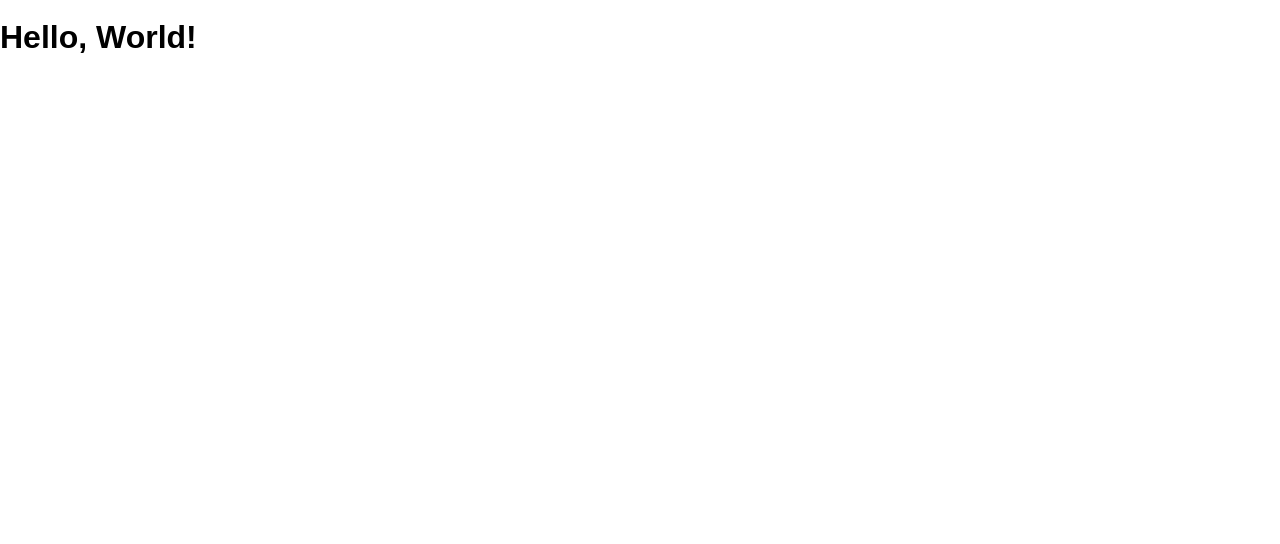
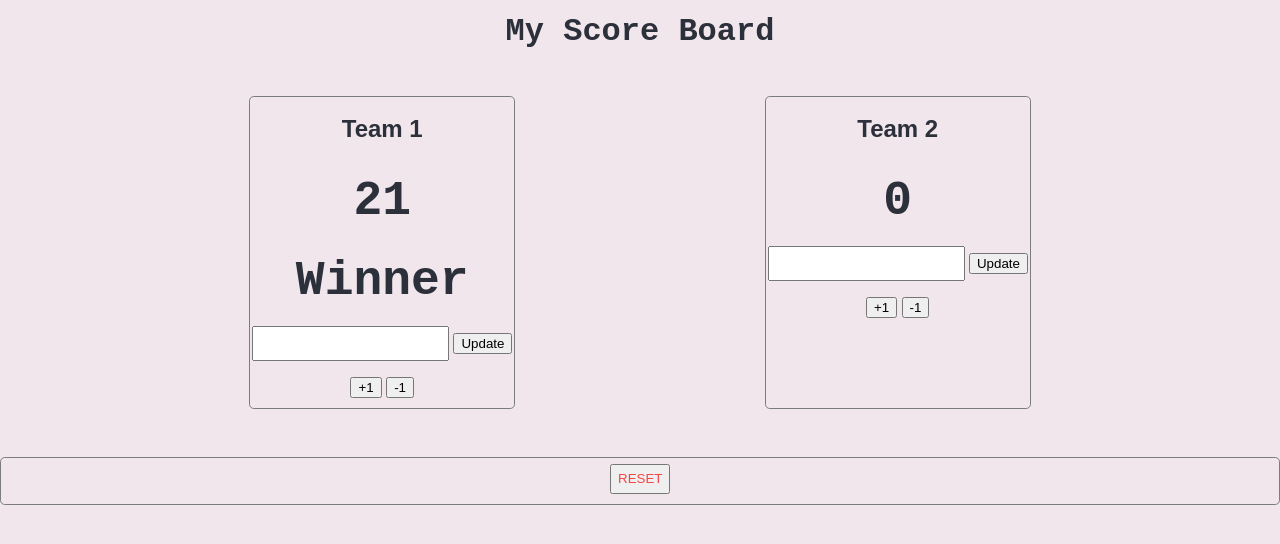
Before and after one commit to huntpie/scoreboard, a website: page public/index.html in a window 1280 px wide. Drawn offline with Linux system fonts and the light colour scheme.

Commit message:
reset not working. WinnerPopUp() taking more time than anticipated

```diff
--- a/public/index.html
+++ b/public/index.html
@@ -6,9 +6,52 @@
     <title>Scoreboard</title>
     <link rel="shortcut icon" href="/favicon.ico" />
     <link rel="stylesheet" href="/screen.css" />
+    <link
+      href="https://cdnjs.cloudflare.com/ajax/libs/font-awesome/5.12.0-2/css/all.min.css"
+      rel="stylesheet"
+    />
   </head>
   <body>
-    <h1 class="hello-world"></h1>
+    <header>
+      <h1>My Score Board</h1>
+    </header>
+    <main>
+      <section class="team1">
+        <h2 class="team1-name">Team 1</h2>
+        <h3 class="team1-score">0</h3>
+        <h3 class="winnerDisplay1" hidden>Winner</h3>
+        <fieldset>
+          <input type="text" class="update-team1-name" />
+          <button class="update-team1-name-button">Update</button>
+        </fieldset>
+        <fieldset>
+          <button class="team1-score-button-plus">+1</button>
+          <button class="team1-score-button-subtract">-1</button>
+        </fieldset>
+      </section>
+
+      <section class="team2">
+        <h2 class="team2-name">Team 2</h2>
+        <h3 class="team2-score">0</h3>
+        <h3 class="winnerDisplay2" hidden>Winner</h3>
+        <fieldset>
+          <input type="text" class="update-team2-name" />
+          <button class="update-team2-name-button">Update</button>
+        </fieldset>
+
+        <fieldset>
+          <button class="team2-score-button-plus">+1</button>
+          <button class="team2-score-button-subtract">-1</button>
+        </fieldset>
+      </section>
+    </main>
+    <section class="reset">
+      <fieldset>
+        <button class="reset-scores" style="width: 60px; height: 30px">
+          RESET
+        </button>
+      </fieldset>
+    </section>
     <script src="/main.js" charset="utf-8"></script>
   </body>
 </html>
--- a/public/main.js
+++ b/public/main.js
@@ -1,7 +1,91 @@
-function main() {
-  if (document.querySelector('h1.hello-world')) {
-    document.querySelector('h1.hello-world').textContent = 'Hello, World!'
+function updateTeam1Name(event) {
+  const team1Name = document.querySelector('h2.team1-name')
+  team1Name.textContent = event.target.value
+  console.log(event.target.value)
+  console.log(event)
+}
+function updateTeam2Name(event) {
+  const team2Name = document.querySelector('h2.team2-name')
+  team2Name.textContent = event.target.value
+  console.log(event.target.value)
+  console.log(event)
+}
+function updateTeam1NameAlt(){
+  const newTeam1Name = document.querySelector('input.update-team1-name').value
+  console.log(newTeam1Name)
+  document.querySelector('h2.team1-name').textContent = newTeam1Name
+}
+function updateTeam2NameAlt(){
+  const newTeam1Name = document.querySelector('input.update-team2-name').value
+  console.log(newTeam1Name)
+  document.querySelector('h2.team2-name').textContent = newTeam1Name
+}
+
+
+
+function updateTeam1ScorePlus(event){
+  const newTeam1Score = document.querySelector('h3.team1-score')
+  console.log(newTeam1Score)
+  if (newTeam1Score.textContent < 21) {
+  newTeam1Score.textContent++
   }
 }
+function updateTeam1ScoreSubtract(event){
+  const newTeam1Score = document.querySelector('h3.team1-score')
+  console.log(newTeam1Score)
+  if (newTeam1Score.textContent > 0) {
+    newTeam1Score.textContent--
+  }
+}
+function updateTeam2ScorePlus(event){
+  const newTeam2Score = document.querySelector('h3.team2-score')
+  console.log(newTeam2Score)
+  if (newTeam2Score.textContent < 21) {
+  newTeam2Score.textContent++
+  }
+}
+function updateTeam2ScoreSubtract(event){
+  const newTeam2Score = document.querySelector('h3.team2-score')
+  console.log(newTeam2Score)
+  if (newTeam2Score.textContent > 0) {
+    newTeam2Score.textContent--
+  }
+}
+function winnerPopUp(event){
+  const team2Score = document.querySelector('h3.team2-score')
+  const team1Score = document.querySelector('h3.team1-score')
+  const displayWinner1 = document.querySelector('h3.winnerDisplay1')
+  const displayWinner2 = document.querySelector('h3.winnerDisplay2')
+    if (team1Score.textContent = 21) {
+    displayWinner1.removeAttribute('hidden')
+    } else if (team2Score.textContent = 21){
+      displayWinner2.removeAttribute('hidden')
+    }
+}
+function updateAllScores(event){
+  const zeroScore1 = document.querySelector('h3.team1-score')
+  const zeroScore2 = document.querySelector('h3.team2-score')
+  const displayWinner1 = document.querySelector('h3.winnerDisplay1')
+  displayWinner1.addAttribute('hidden')
+  zeroScore1.textContent == 0
+  zeroScore2.textContent == 0
+}
+
+
+
+function main() {
+  document.querySelector('input.update-team1-name').addEventListener('input', updateTeam1Name)
+  document.querySelector('input.update-team2-name').addEventListener('input', updateTeam2Name)
+  document.querySelector('button.update-team1-name-button').addEventListener('click', updateTeam1NameAlt)
+  document.querySelector('button.update-team2-name-button').addEventListener('click', updateTeam2NameAlt)
+  document.querySelector('button.team1-score-button-plus').addEventListener('click',updateTeam1ScorePlus)
+  document.querySelector('button.team1-score-button-subtract').addEventListener('click',updateTeam1ScoreSubtract)
+  document.querySelector('button.team2-score-button-plus').addEventListener('click',updateTeam2ScorePlus)
+  document.querySelector('button.team2-score-button-subtract').addEventListener('click',updateTeam2ScoreSubtract)
+  document.querySelector('button.reset-scores').addEventListener('click',updateAllScores)
+  winnerPopUp()
+}
+
+
 
 document.addEventListener('DOMContentLoaded', main)
--- a/public/screen.css
+++ b/public/screen.css
@@ -9,4 +9,65 @@ html {
 body {
   margin: 0;
   min-height: 100%;
+  background-color: #f1e6eb;
+  color: #2b303a;
 }
+
+h1 {
+  text-align: center;
+  font-family: Monospace;
+  margin: 1rem 0 3rem 0;
+}
+
+main {
+  display: flex;
+  flex-wrap: wrap;
+  justify-content: space-evenly;
+}
+
+section {
+  min-width: 15rem;
+  border: thin solid #7c7c7c;
+  border-radius: 0.3rem;
+  margin-bottom: 3rem;
+
+  display: flex;
+  flex-direction: column;
+  align-items: center;
+}
+
+section h2,
+section p {
+  text-align: center;
+}
+
+section h3 {
+  margin: 1rem 0;
+  font-family: Monospace;
+  font-size: 3rem;
+}
+
+fieldset {
+  padding-left: 0;
+  padding-right: 0;
+  border: none;
+}
+
+fieldset input {
+  padding: 0.5rem;
+}
+
+fieldset i {
+  margin: 0 0.2rem;
+}
+
+fieldset button.team1-score-button {
+  color: green;
+}
+
+fieldset button.subtract {
+  color: #f64545;
+}
+fieldset button.reset-scores {
+  color: #f64545;
+}
```
